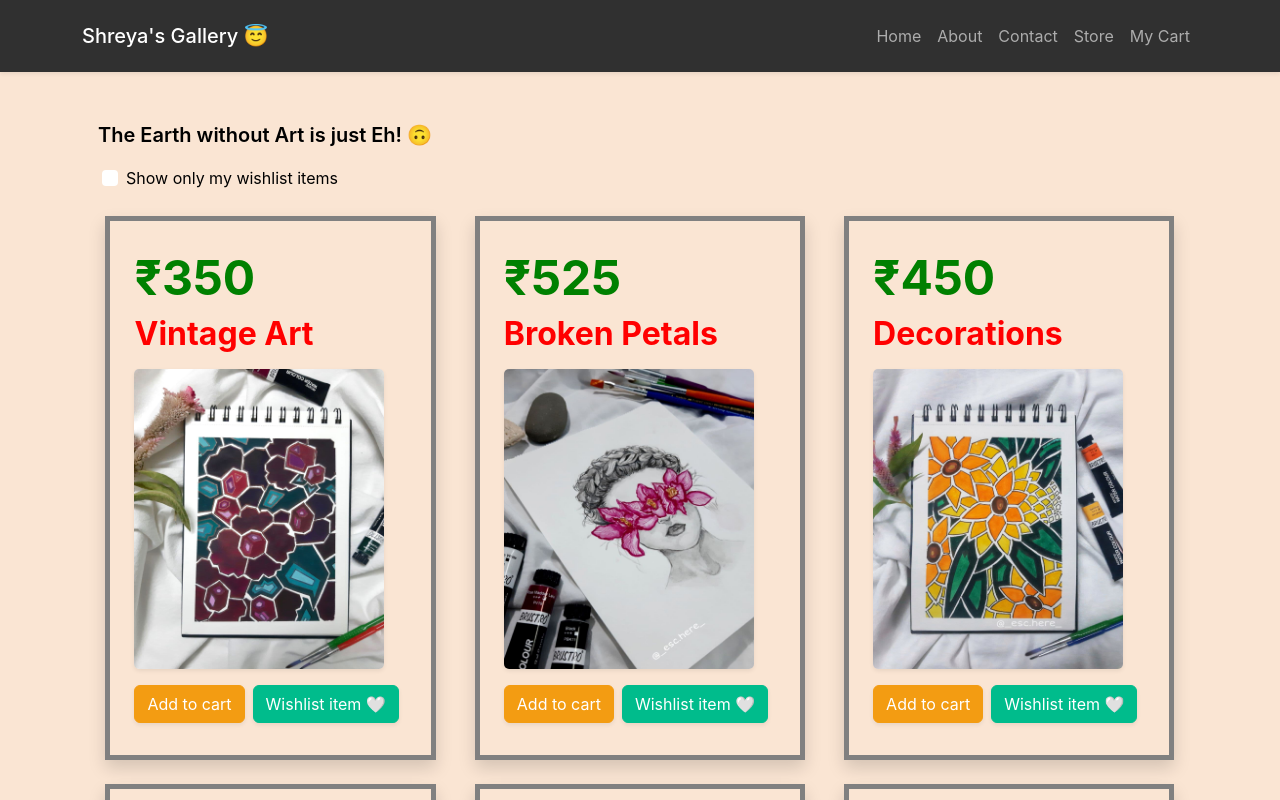
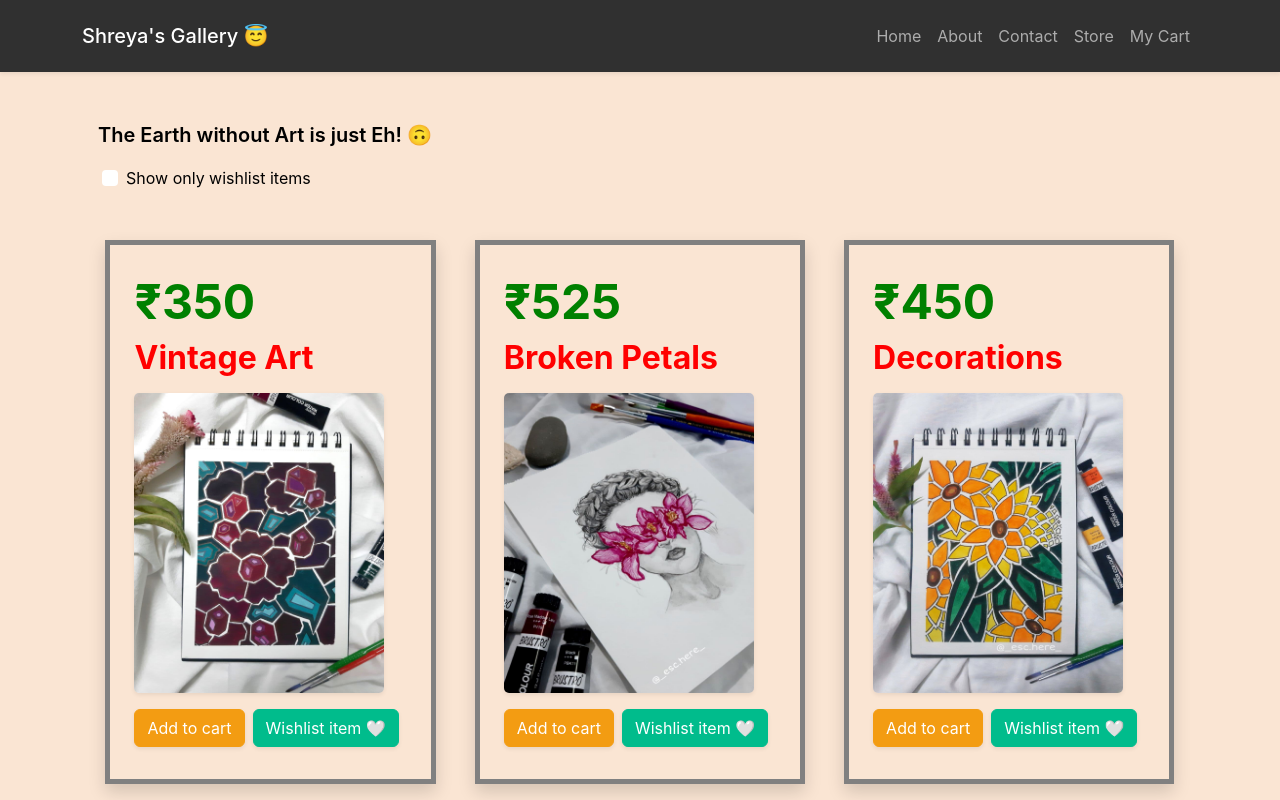
Before and after one commit to iamvkm/shreya-gallery, a React (Create React App) app: page /shop in a window 1280 px wide. Shown: the top 800 px of the page. Built offline with nearby package versions, Linux system fonts and the light colour scheme.

Commit message:
wishlist fixes

```diff
--- a/src/components/Shop/ShopPage.js
+++ b/src/components/Shop/ShopPage.js
@@ -30,7 +30,7 @@ function ShopPage(props) {
     const RenderItem = ({ data }) => {
 
         return (
-            <div className="item-card col-md-4 shadow p-4 mt-4" key={data.id}>
+            <div className="item-card col-md-4 shadow p-4 mt-5" key={data.id}>
                 <h1 className="price mt-1 mb-2">₹{data.price}</h1>
                 <h3 className="name mb-3">{data.name}</h3>
                 <img className="item-img shadow-sm mb-2" src={data.image} alt="" />
@@ -51,6 +51,8 @@ function ShopPage(props) {
     const filteredItems = wishlisted ? wishlist : database
     const paintingsList = filteredItems.map(item => { return <RenderItem data={item} /> })
 
+    const renderEmptyList = <h4 className="empty-tag mt-5">No items in Wishlist? Really? 😞</h4>
+
     return (
         <Fade>
             <div className="shop-page py-5">
@@ -61,10 +63,10 @@ function ShopPage(props) {
                         <div class="form-check mx-3" style={{ color: 'black' }}>
                             <input class="form-check-input" type="checkbox" value="" id="flexCheckDefault" checked={wishlisted} onChange={e => setWishlisted(e.target.checked)} />
                             <label class="form-check-label" htmlFor="flexCheckDefault">
-                                Show only my wishlist items
+                                Show only wishlist items
                             </label>
                         </div>
-                        {paintingsList}
+                        {wishlisted && !wishlist.length ? renderEmptyList : paintingsList}
                     </div>
                 </div>
             </div>
--- a/src/components/Shop/shop-page.css
+++ b/src/components/Shop/shop-page.css
@@ -29,3 +29,7 @@
   width: 250px;
   height: 300px;
 }
+
+.shop-page .empty-tag {
+  color: red;
+}
```
